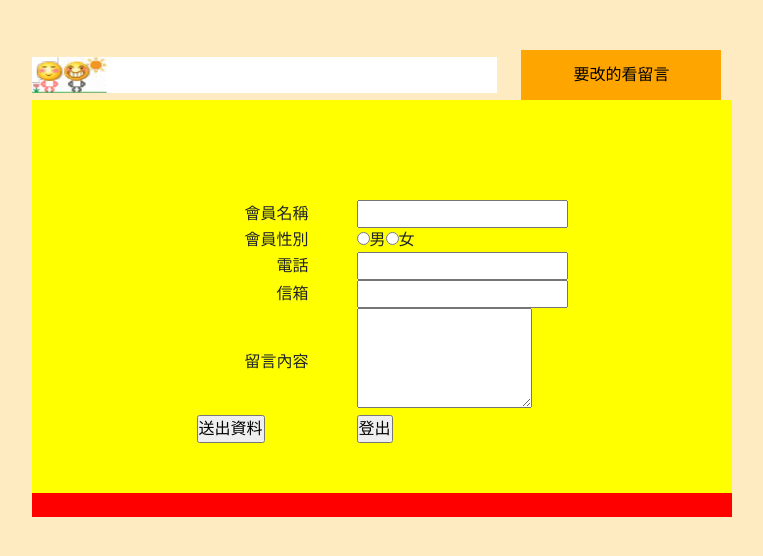
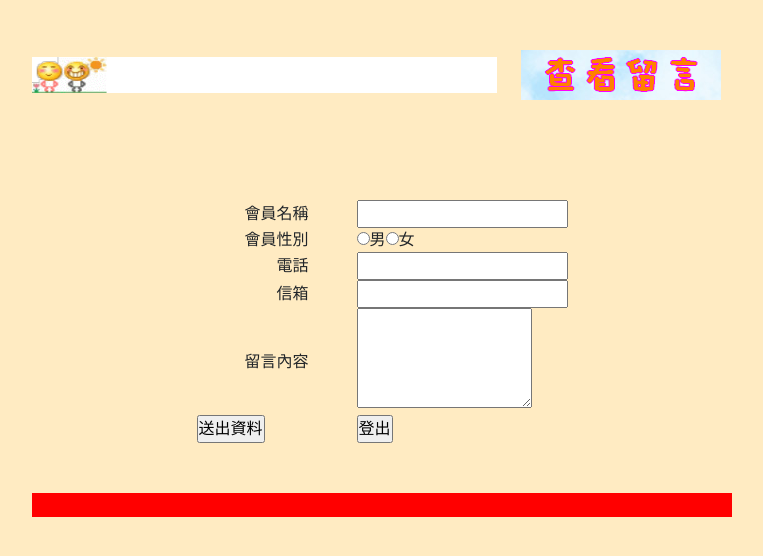
Before and after one commit to linbanana/Ican, a PHP site: page /layouts/messageboard.php in a window 1280 px wide. Shown: the top 556 px of the page, without its empty margins (258-1021 px from the left). Run offline with PHP 8.4, Linux system fonts and the light colour scheme; a user stored in the database is signed in; data that the repository does not hold is empty.

Commit message:
Update messageboard.php

```diff
--- a/layouts/messageboard.php
+++ b/layouts/messageboard.php
@@ -47,7 +47,7 @@ if(isset($_POST["logout"]) && ($_POST["logout"]=="true")){
     padding-top:50px;
 }
 #tdcontent{   /*留言內容的td*/
- background-color:yellow;
+    background-image: url(https://picsum.photos/900/500/?random=3 });
 }
 #boardcontent{  /*留言內容的div*/
    margin-top:100px;
@@ -84,7 +84,7 @@ if(isset($_POST["logout"]) && ($_POST["logout"]=="true")){
               <tr>
                 <td><img name="board_r1_c1" src="../images/messageboard/messagelogo.gif" width="465" height="36" border="0" alt=""></td>
                 <!--要改的看留言按鈕-->
-                <td><a href="admin/adminmessage.php"><input type="button" value="要改的看留言" id="adminpagebutton"></a></td>
+                <td><a href="admin/adminmessage.php"><img src="../images/messageboard/querymessage.png" alt="" name="adminpagebutton" width="200px" height:50px></a></td>
               </tr>
             </table>
         </td>
```
